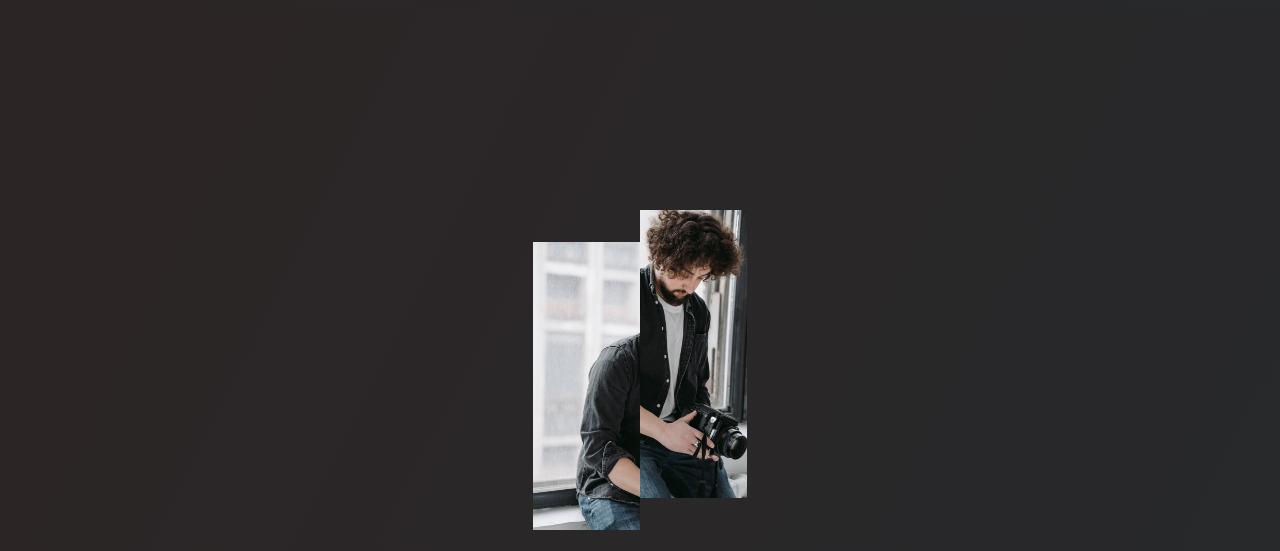
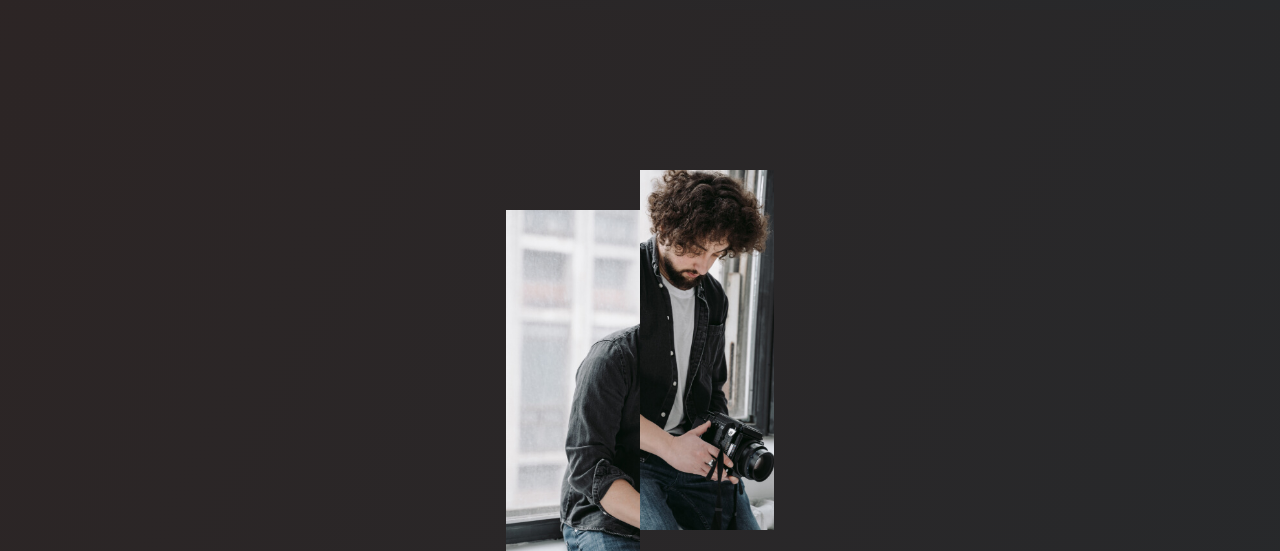
Before and after one commit to infjdeepak/photographer-ui, a plain HTML site: page index.html in a window 1280 px wide. Shown: the part 70-621 px from the top of the page. Drawn offline with Linux system fonts and the light colour scheme.

Commit message:
Update style.css

```diff
--- a/styles/style.css
+++ b/styles/style.css
@@ -174,7 +174,7 @@ nav .logo {
 
 .intro-images {
   overflow: hidden;
-margin:5rem 0;
+
   -ms-flex-item-align: center;
       align-self: center;
   justify-self: center;
@@ -187,7 +187,7 @@ margin:5rem 0;
   -webkit-transition: all 0.4s ease;
   transition: all 0.4s ease;
 
-  height: 40rem;
+  height: 50rem;
 }
 
 .intro-images .img-left {
```
